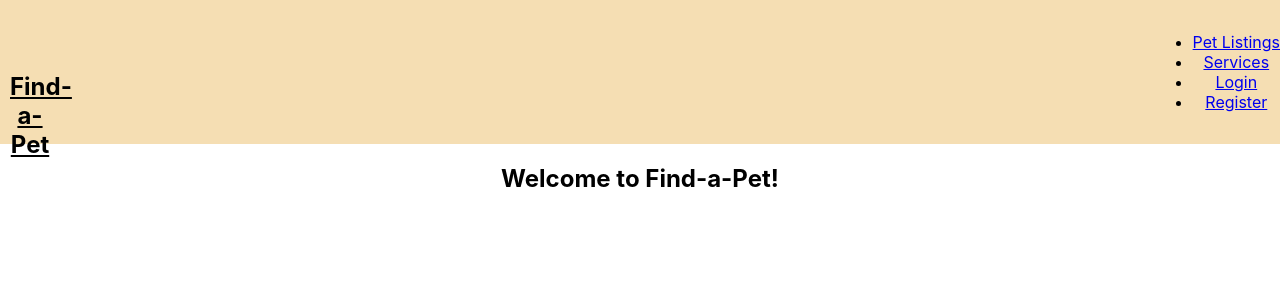
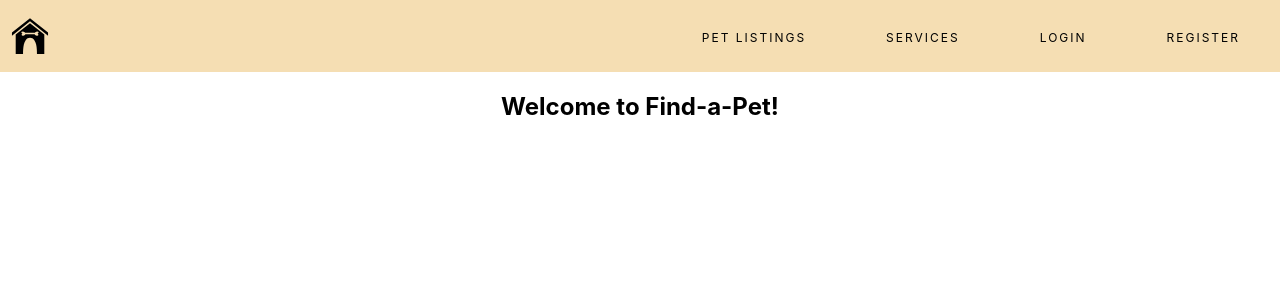
Before and after one commit to wonke2/Find-A-Pet, a React (Create React App) app: page / in a window 1280 px wide. Shown: the top 300 px of the page. Built offline with nearby package versions, Linux system fonts and the light colour scheme.

Commit message:
style changes

```diff
--- a/src/components/Navbar.jsx
+++ b/src/components/Navbar.jsx
@@ -2,11 +2,12 @@ import { Link, useNavigate } from "react-router-dom";
 import { useSelector, useDispatch } from "react-redux";
 import { setLogout } from "../state/authSlice";
 import "./Navbar.css";
+import {GiDogHouse} from 'react-icons/gi'
 const Navbar = () => {
 	const navigate = useNavigate();
 	const dispatch = useDispatch();
 	const token = useSelector((state) => state.token);
-	const SPToken = useSelector((state) => state.SPToken)
+	const SPToken = useSelector((state) => state.SPToken);
 
 	const logout = () => {
 		dispatch(setLogout());
@@ -15,80 +16,56 @@ const Navbar = () => {
 	};
 
 	return (
-		<nav className="navbar">
-			<Link to="/" className="logo">
-				<h1>Find-a-Pet</h1>
-			</Link>
-
-
-
-			<ul className="nav-items">
-				<li>
-					<Link to="/petlistings" className="nav-element">
+		<nav>
+			<GiDogHouse className="logo" />
+			<div>
+				<Link to="/petlistings" className="btn">
 					Pet Listings
 				</Link>
-				</li>
-				<li>
-					<Link to="/services" className="nav-element">
+				<Link to="/services" className="btn">
 					Services
 				</Link>
-				</li>
-
 				{!token && !SPToken && (
-					<>
-						<li>
-							<Link to="/userlogin" className="nav-element">
+					<Link to="/userlogin" className="btn">
 						Login
 					</Link>
-						</li>
-						<li>
-							<Link to="/usersignup" className="nav-element">
+				)}
+				{!token && !SPToken && (
+					<Link to="/usersignup" className="btn">
 						Register
 					</Link>
-						</li>
-					</>
 				)}
-
 				{SPToken && (
-					<>
-						<li>
-							<Link to="/serviceprovider">
+					<Link to="/serviceprovider" className="btn">
 						Profile
 					</Link>
-						</li>
-						<li>
+				)}
+				{SPToken && (
 					<Link to="/spdashboard" className="nav-element">
 						Dashboard
 					</Link>
-						</li>
-						<li>
+				)}{" "}
+				{SPToken && (
 					<Link className="nav-element" onClick={logout}>
 						Logout
 					</Link>
-						</li>
-					</>
 				)}
-
 				{token && (
-					<>
-						<li>
+					<Link to={"/userdashboard"} className="nav-element">
+						Dashboard
+					</Link>
+				)}
+				{token && (
 					<Link to="/user" className="nav-element">
 						Profile
 					</Link>
-						</li>
-						<li>
-							<Link to={"/userdashboard"} className="nav-element">
-								Dashboard
-							</Link>
-						</li>
-						<li>
+				)}
+				{token && (
 					<Link className="nav-element" onClick={logout}>
 						Logout
 					</Link>
-						</li>
-					</>
 				)}
-			</ul>
+			</div>
 		</nav>
 	);
 };
```
Lines whose indentation alone changed are shown as unchanged.
